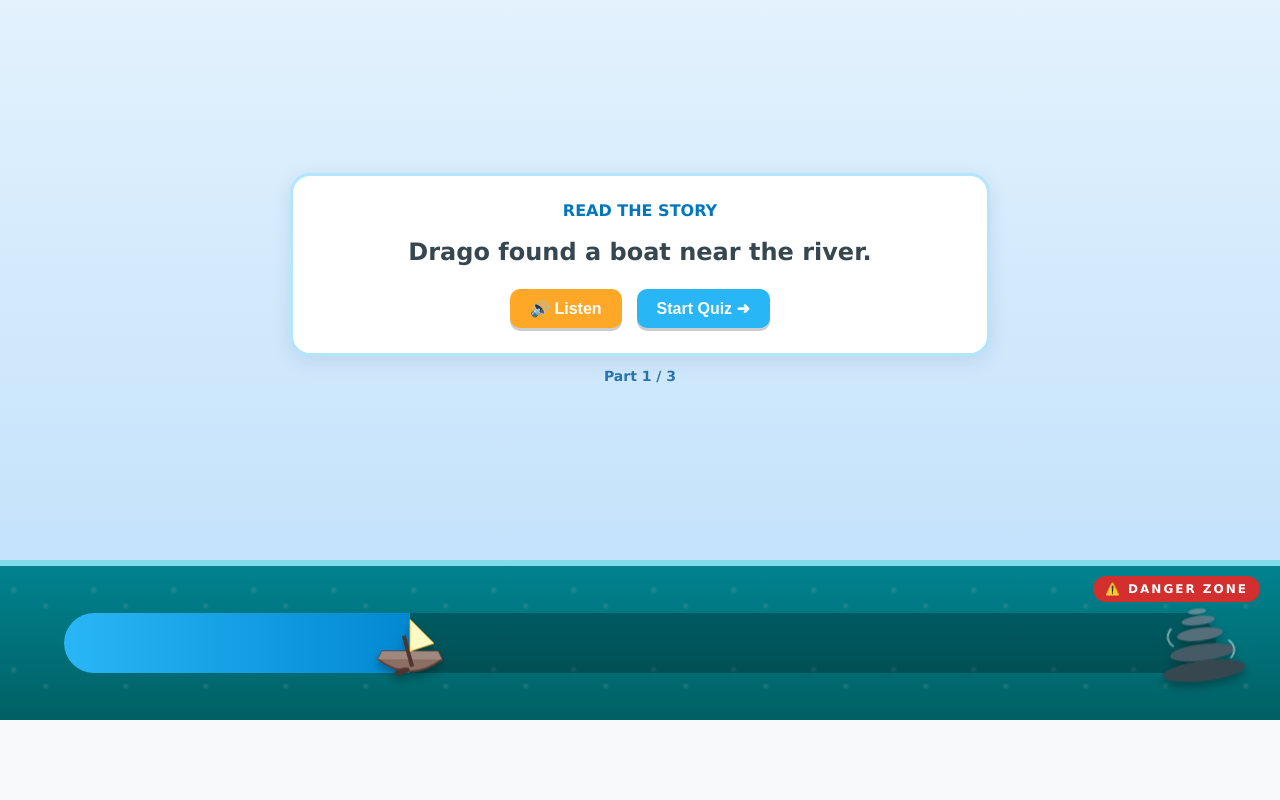
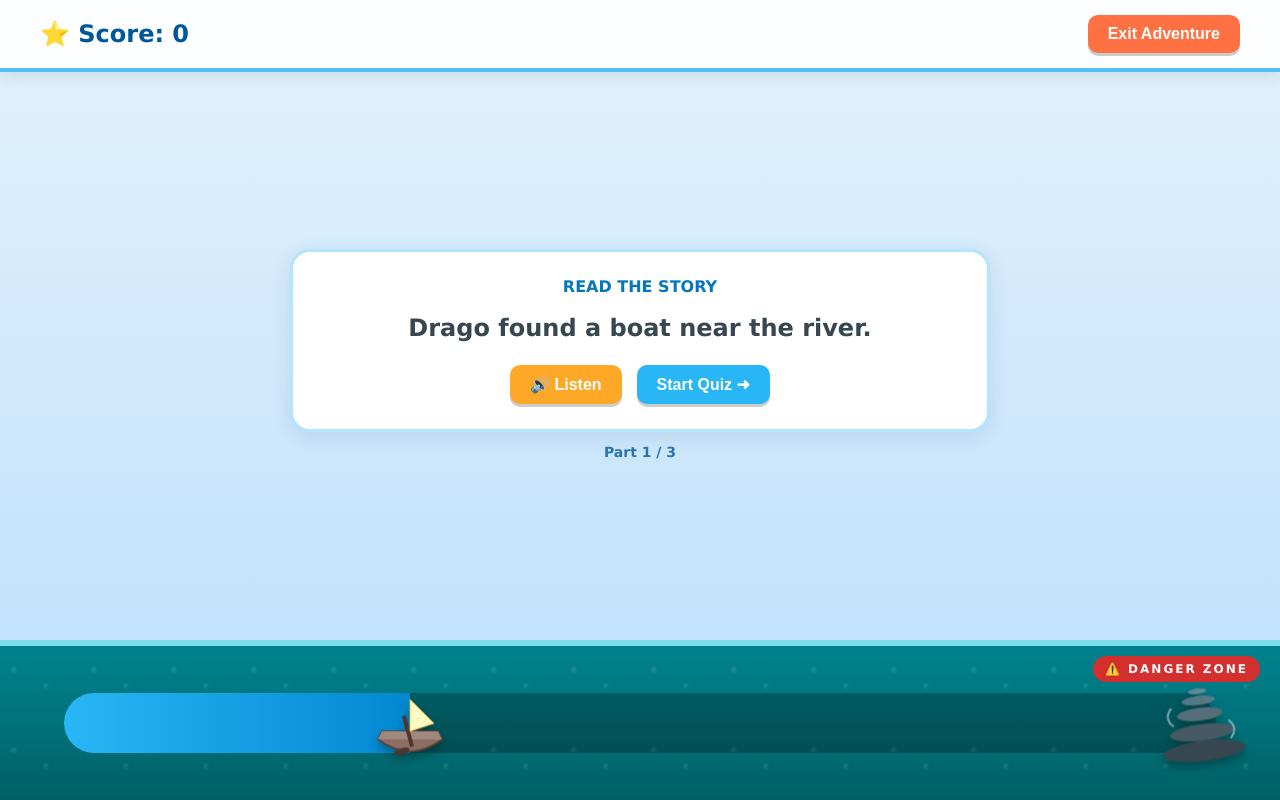
Before and after one commit to Drago-project/drago-frontend, a React (Vite) app: page /games/reading-quest in a window 1280 px wide. Built offline with nearby package versions, Linux system fonts and the light colour scheme; sample sign-in values are in the browser's storage.

Commit message:
return header in reading quest game

```diff
--- a/src/games/ReadingQuest.jsx
+++ b/src/games/ReadingQuest.jsx
@@ -98,6 +98,13 @@ function ReadingQuest() {
 
   return (
     <div className={styles.gameContainer}>
+      <nav className={styles.headerNav}>
+        <div className={styles.scoreBoard}>⭐ Score: {score}</div>
+        <button className={styles.exitBtn} onClick={() => navigate("/home")}>
+          Exit Adventure
+        </button>
+      </nav>
+
       {/* 2. إضافة الاحتفال لما يكسب
       {gameStatus === "won" && (
         <Confetti
--- a/src/styles/ReadingQuest.module.css
+++ b/src/styles/ReadingQuest.module.css
@@ -1,7 +1,7 @@
 /* --- 1. Layout General (Compact for Laptop) --- */
 .gameContainer {
   /* ارتفاع الشاشة ناقص الهيدر العلوي لضمان عدم وجود سكرول */
-  height: calc(100vh - 80px);
+  height: 100vh ;
   width: 100%;
   background: linear-gradient(180deg, #e3f2fd 0%, #bbdefb 100%);
   font-family: "Verdana", sans-serif;
@@ -9,6 +9,42 @@
   flex-direction: column;
   overflow: hidden;
   position: relative;
+}
+
+.headerNav {
+  padding: 15px 40px;
+  display: flex;
+  justify-content: space-between;
+  align-items: center;
+  background: rgba(255, 255, 255, 0.9);
+  border-bottom: 4px solid #4fc3f7;
+
+  box-shadow: 0 4px 15px rgba(0, 0, 0, 0.1);
+  z-index: 10;
+  position: relative;
+}
+
+.scoreBoard {
+  font-size: 24px;
+  font-weight: 900;
+  color: #01579b;
+
+}
+
+.exitBtn {
+  padding: 8px 24px;
+  border-radius: 25px;
+  border: none;
+  background: #ff7043;
+  color: white;
+  font-weight: bold;
+  cursor: pointer;
+  box-shadow: 0 4px 0 #d84315;
+  transition: transform 0.1s;
+}
+
+.exitBtn:hover {
+  background: #f4511e;
 }
 
 /* --- 2. Main Stage (Compact) --- */
```
